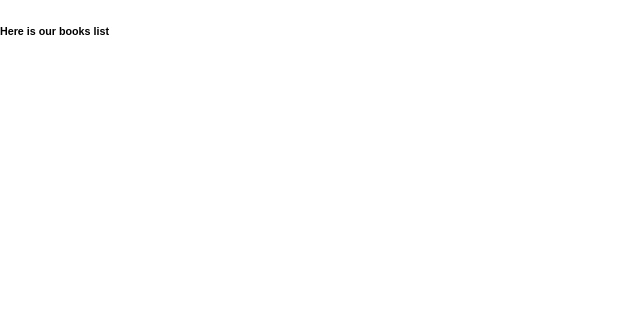
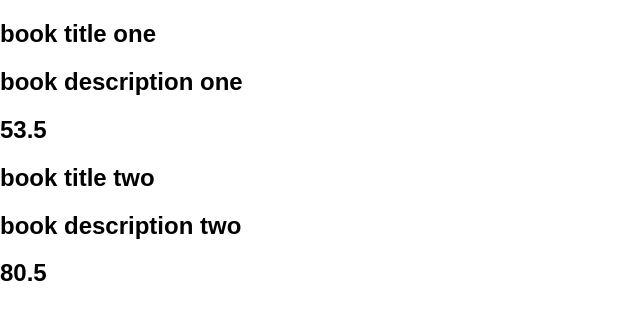
Before and after one commit to tabasomaryamanesh/reactonlineshop, a React (Create React App) app: page / in a window 1280 px wide. Shown: the top 320 px of the page, without its empty margins (0-640 px from the left). Built offline with nearby package versions, Linux system fonts and the light colour scheme.

Commit message:
showing books list using the redux store(current state)

```diff
--- a/package.json
+++ b/package.json
@@ -5,6 +5,7 @@
   "dependencies": {
     "react": "^16.0.0",
     "react-dom": "^16.0.0",
+    "react-redux": "^5.0.6",
     "react-router": "^3.0.2",
     "react-scripts": "1.0.14",
     "redux-logger": "^3.0.6"
--- a/src/App.js
+++ b/src/App.js
@@ -1,7 +1,7 @@
 import React, { Component } from "react";
 import { applyMiddleware, createStore } from "redux";
 import logger from "redux-logger";
-//import { Provider } from "react-redux";
+import { Provider } from "react-redux";
 import reducers from "./reducers/index";
 import { addToCart } from "./actions/cartActions";
 import { postBooks, deleteBook, updateBook } from "./actions/bookActions";
@@ -13,14 +13,6 @@ const middleware = applyMiddleware(logger);
 // Store
 const store = createStore(reducers, middleware);
 
-// to get the current state of the store
-// store.subscribe(function() {
-//   console.log("Current state is :" + store.getState());
-// });
-
-class App extends Component {
-  render() {
-    // Dispatch book actions
 store.dispatch(
   postBooks([
     {
@@ -38,27 +30,14 @@ class App extends Component {
   ])
 );
 
-    store.dispatch(deleteBook(1));
-
-    store.dispatch(
-      updateBook({
-        id: 1,
-        title: "book title updated"
-      })
-    );
-
-    // Dispatch cart actions
-    store.dispatch(
-      addToCart([
-        {
-          id: 1
-        }
-      ])
-    );
-
+class App extends Component {
+  render() {
     return (
       <div>
+        {/* making the store(redux) available for our components using the provider */}
+        <Provider store={store}>
           <BooksList />
+        </Provider>
       </div>
     );
   }
--- a/src/components/pages/booksList.js
+++ b/src/components/pages/booksList.js
@@ -1,13 +1,23 @@
-import React from "react";
+import React, { Component } from "react";
+import { connect } from "react-redux";
 
-class BooksList extends React.Component {
+class BooksList extends Component {
   render() {
-    return (
-      <div>
-        <h6>Here is our books list</h6>
-      </div>
-    );
+    const booksList = this.props.books.map(function(booksArr) {
+      return (
+        <div key={booksArr.id}>
+          <h2> {booksArr.title} </h2>
+          <h2> {booksArr.description} </h2>
+          <h2> {booksArr.price} </h2>
+        </div>
+      );
+    });
+    return <div>{booksList}</div>;
   }
 }
-
-export default BooksList;
+function mapStateToProps(state) {
+  return {
+    books: state.books.books
+  };
+}
+export default connect(mapStateToProps)(BooksList);
```
Also changed, not shown: 2 other files (tests, documents, lock files or other folders). Lines whose indentation alone changed are shown as unchanged.
